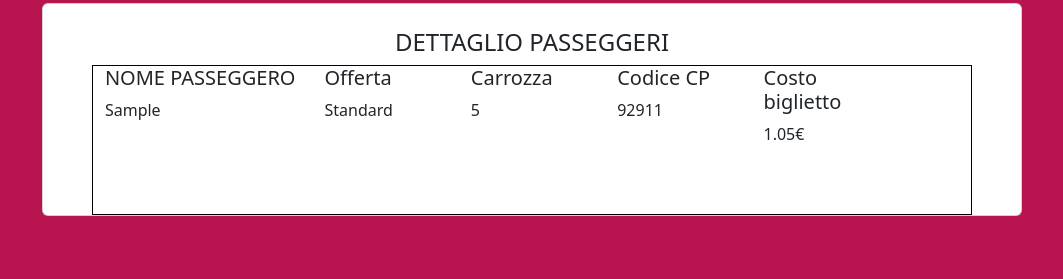
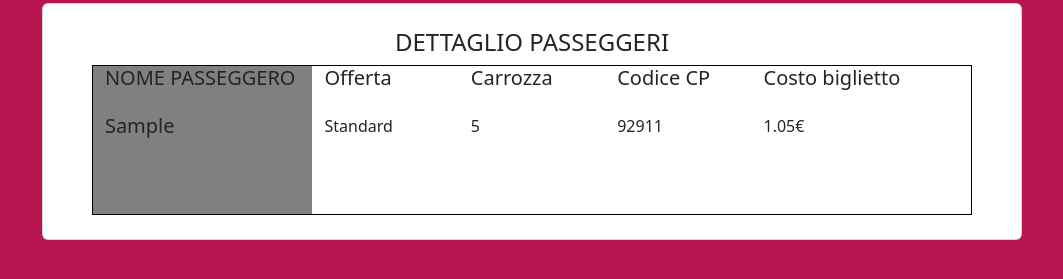
Before and after one commit to PieStw/js-biglietto-treno-form, a plain HTML site: page index.html in a window 1280 px wide. Both pictures are taken after typing "Sample", "5" into the empty fields and a click on the button "Genera". Shown: the part 309-588 px from the top of the page, without its empty margins (108-1171 px from the left). Drawn offline with nearby package versions, Linux system fonts and the light colour scheme.

Commit message:
aggiunti dettagli grafica

```diff
--- a/css/style.css
+++ b/css/style.css
@@ -49,3 +49,8 @@
     width: 90%;
     height: 150px;
   }
+
+
+  .name{
+    background-color: #808080;
+  }
--- a/script.js
+++ b/script.js
@@ -26,26 +26,26 @@ function createCard() {
       <h1>IL TUO BIGLIETTO</h1>
       <div class="card">
         <h4 class="mt-4">DETTAGLIO PASSEGGERI</h4>
-        <div class="row ticket">
-          <div class="col-3">
+        <div class="row ticket mb-4">
+          <div class="col-3 name">
             <h5>NOME PASSEGGERO</h5>
-            <p>${nome.value}</p>
+            <h5 class="mt-4">${nome.value}</h5>
           </div>
           <div class="col-2">
             <h5>Offerta</h5>
-            <p>${scelta.value}</p>
+            <p class="mt-4">${scelta.value}</p>
           </div>
           <div class="col-2">
             <h5>Carrozza</h5>
-            <p>5</p>
+            <p class="mt-4">5</p>
           </div>
           <div class="col-2">
             <h5>Codice CP</h5>
-            <p>92911</p>
+            <p class="mt-4">92911</p>
           </div>
-          <div class="col-2">
+          <div class="col-3">
             <h5>Costo biglietto</h5>
-            <p>${prezzo.toFixed(2)}€</p>
+            <p class="mt-4">${prezzo.toFixed(2)}€</p>
           </div>
         </div>
       </div>`;
```
